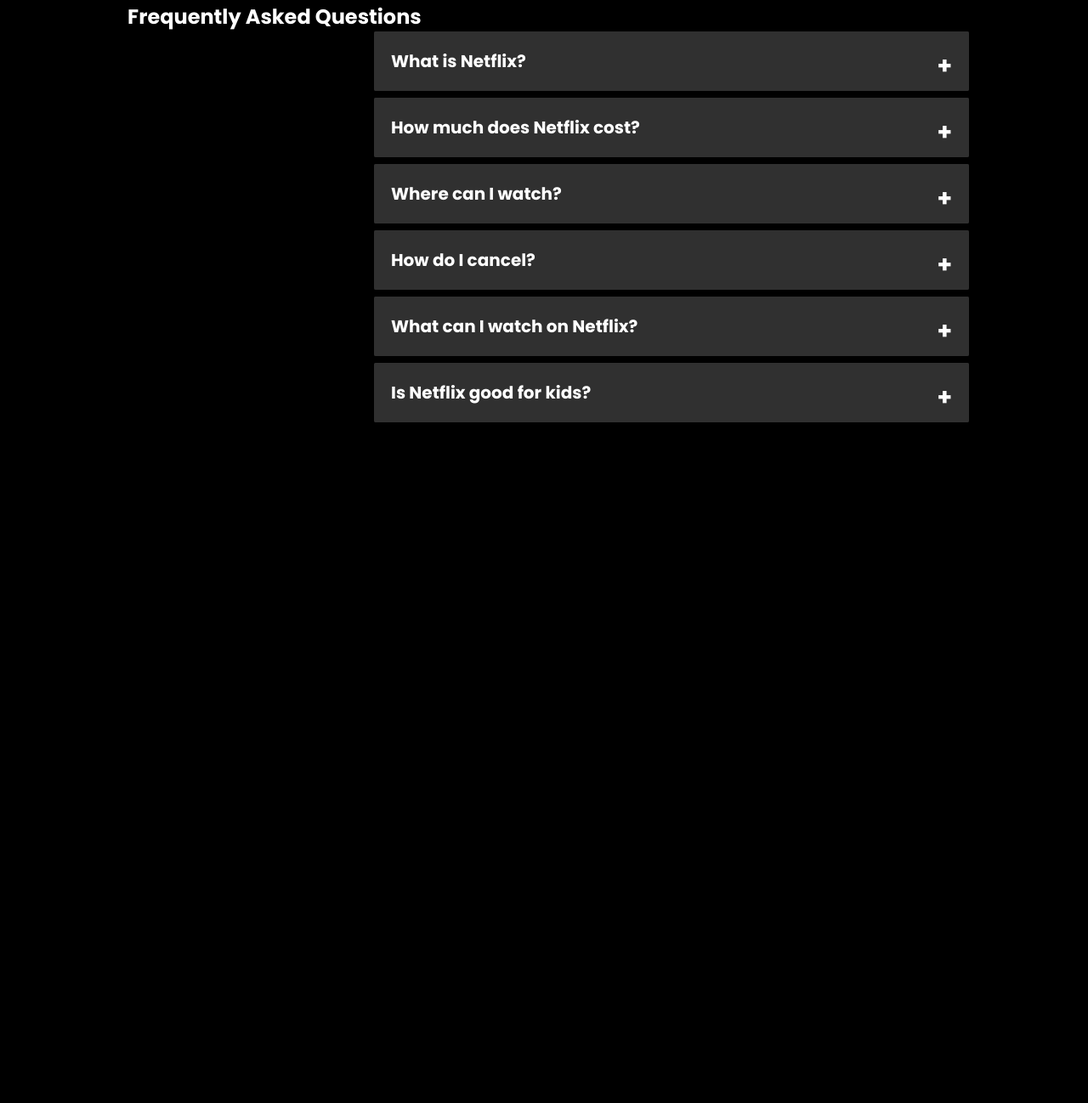
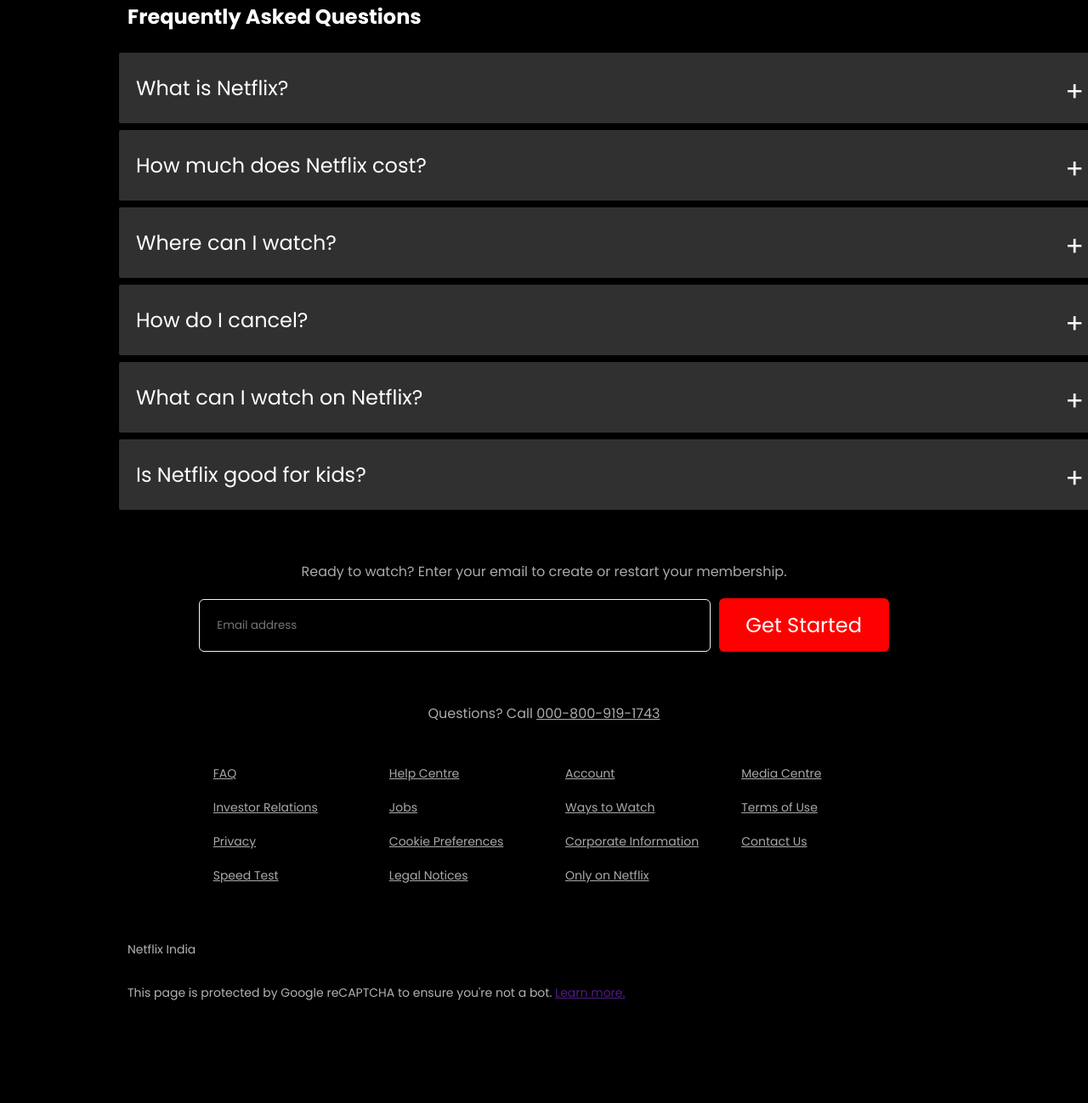
Before and after one commit to Ayushh9525/netflix-clone, a plain HTML site: page index.html in a window 1280 px wide. Shown: the part 1502-2800 px from the top of the page at 85% size. Before the commit the page ends 1999 px from the top, so only its background shows below. Drawn offline with Linux system fonts and the light colour scheme; a web font is replaced by a local one.

Commit message:
Added the faq toggle bar, the input bar below the faq section , the options section

```diff
--- a/dropdown.css
+++ b/dropdown.css
@@ -1,4 +1,4 @@
-
+/*
 .faq-container {
     max-width: 700px;
     margin: auto;
@@ -45,5 +45,75 @@
 
   .faq.active .faq-body {
     max-height: 500px; /* enough space */
+
+
+  .faq-container {
+    margin-top: 45px;
+    max-width: 1155px;
+    position: relative;
+   left: 140px;
+    /* top: 15px; */
+    /* width: 500px; */
+    /* margin: 40px auto; */
+    font-family: "Segoe UI", "Helvetica Neue", Helvetica, Arial, sans-serif;
+  }
+
+  .faq {
+    background-color: #303030;
+    margin-bottom: 8px;
+    border-radius: 2px;
+
+    overflow: hidden;
+    transition: background-color 0.3s ease;
+
+  }
+
+  .faq-header {
+    padding: 24px 20px;
+    font-size: 24px;
+    font-weight: 400;
+    color: white;
+    position: relative;
+    cursor: pointer;
+  }
+
+  .faq-header::after {
+    content: "+";
+    position: absolute;
+    right: 20px;
+    top: 22px;
+    font-size: 32px;
+    transition: transform 0.3s ease;
+  }
+
+  .faq.active .faq-header {
+    background-color: #444;
+  }
+
+  .faq.active .faq-header::after {
+    content: "×";
+    transform: rotate(0deg);
+  }
+
+  .faq-body {
+    max-height: 0;
+    overflow: hidden;
+    background-color: #303030;
+    transition: max-height 0.5s ease, padding 0.5s ease;
+    padding: 0 20px;
+    color: white;
+    font-size: 24px;
+    font: 400;
+    line-height: normal;
+  }
+
+  .faq.active .faq-body {
+    max-height: 500px;
     padding: 20px;
   }
+
+  .faq-body p {
+    margin-bottom: 16px;
+    line-height: 1.6;
+    font-size: 18px;
+  }
--- a/dropdown.js
+++ b/dropdown.js
@@ -3,11 +3,33 @@
 //     faq.classList.toggle("active");
 //   }
 
-const faqItems = document.querySelectorAll('.faq');
+// const faqItems = document.querySelectorAll('.faq');
 
-    faqItems.forEach(item => {
-      const header = item.querySelector('.faq-header');
-      header.addEventListener('click', () => {
-        item.classList.toggle('active');
+//     faqItems.forEach(item => {
+//       const header = item.querySelector('.faq-header');
+//       header.addEventListener('click', () => {
+//         item.classList.toggle('active');
+//       });
+//     });
+
+
+
+document.addEventListener("DOMContentLoaded", () => {
+  const faqItems = document.querySelectorAll('.faq');
+
+  faqItems.forEach(item => {
+    const header = item.querySelector('.faq-header');
+
+    header.addEventListener('click', () => {
+      // Close other open FAQs
+      faqItems.forEach(faq => {
+        if (faq !== item) {
+          faq.classList.remove('active');
+        }
       });
+
+      // Toggle clicked FAQ
+      item.classList.toggle('active');
     });
+  });
+});
--- a/index.html
+++ b/index.html
@@ -62,29 +62,70 @@
 
     <div class="faq">
       <div class="faq-header">How much does Netflix cost?</div>
-      <div class="faq-body"></div>
+      <div class="faq-body">Watch Netflix on your smartphone, tablet, Smart TV, laptop, or streaming device, all for one fixed monthly fee. Plans range from ₹149 to ₹649 a month. No extra costs, no contracts.</div>
     </div>
 
     <div class="faq">
       <div class="faq-header">Where can I watch?</div>
-      <div class="faq-body"></div>
+      <div class="faq-body">Watch anywhere, anytime. Sign in with your Netflix account to watch instantly on the web at netflix.com from your personal computer or on any internet-connected device that offers the Netflix app, including smart TVs, smartphones, tablets, streaming media players and game consoles.
+
+        You can also download your favourite shows with the iOS or Android app. Use downloads to watch while you're on the go and without an internet connection. Take Netflix with you anywhere.</div>
     </div>
 
     <div class="faq">
       <div class="faq-header">How do I cancel?</div>
-      <div class="faq-body"></div>
+      <div class="faq-body">Netflix is flexible. There are no annoying contracts and no commitments. You can easily cancel your account online in two clicks. There are no cancellation fees – start or stop your account anytime.</div>
     </div>
 
     <div class="faq">
       <div class="faq-header">What can I watch on Netflix?</div>
-      <div class="faq-body"></div>
+      <div class="faq-body">Netflix has an extensive library of feature films, documentaries, TV shows, anime, award-winning Netflix originals, and more. Watch as much as you want, anytime you want.</div>
     </div>
 
     <div class="faq">
       <div class="faq-header">Is Netflix good for kids?</div>
-      <div class="faq-body"></div>
+      <div class="faq-body">The Netflix Kids experience is included in your membership to give parents control while kids enjoy family-friendly TV shows and films in their own space.
+
+        Kids profiles come with PIN-protected parental controls that let you restrict the maturity rating of content kids can watch and block specific titles you don’t want kids to see.</div>
     </div>
   </div>
+  <div class="footer">
+  <span> Ready to watch? Enter your email to create or restart your membership.</span>
+  <span> <input type="text" class="input-foot" placeholder="Email address">
+   <button class="started">Get Started</button></span>
+  </div>
+  <div class="footer">
+    <p>Questions? Call <a href="#">000-800-919-1743</a></p>
+    <div class="options">
+      <ul>
+        <li><a href="#">FAQ</a></li>
+        <li><a href="#">Help Centre</a></li>
+        <li><a href="#">Account</a></li>
+        <li><a href="#">Media Centre</a></li>
+        <li><a href="#">Investor Relations</a></li>
+        <li><a href="#">Jobs</a></li>
+        <li><a href="#">Ways to Watch</a></li>
+        <li><a href="#">Terms of Use</a></li>
+        <li><a href="#">Privacy</a></li>
+        <li><a href="#">Cookie Preferences</a></li>
+        <li><a href="#">Corporate Information</a></li>
+        <li><a href="#">Contact Us</a></li>
+        <li><a href="#">Speed Test</a></li>
+        <li><a href="#">Legal Notices</a></li>
+        <li><a href="#">Only on Netflix</a></li>
+      </ul>
+    </div>
+  </div>
+  <div class="end">
+    <span class="name"> Netflix India</span> <br>
+    <span class="captcha">This page is protected by Google reCAPTCHA to ensure you're not a bot. <a href="">Learn more.</a></span>
+  </div>
+  <div class="space">
 
-</body>
+
+
+
+  </div>
+
+  </body>
 </html>
--- a/style.css
+++ b/style.css
@@ -158,7 +158,7 @@
     margin: 12px;
     justify-content: center;
     align-items: center;
-    gap: 20px;
+    gap: 40px;
   }
   .posters img{
     width: 190px;
@@ -232,7 +232,7 @@ background-image: radial-gradient(
     margin-left: 5px;
 }
 
-  .faq{
+  /* .faq{
     font-size: 24px;
     font-weight: bolder;
     color: white;
@@ -241,6 +241,7 @@ background-image: radial-gradient(
     top: 20px;
     left: 150px;
   }
+ */
  .faqs{
   font-size: 24px;
   font-weight: bolder;
@@ -251,3 +252,90 @@ background-image: radial-gradient(
   left: 150px;
 
 }
+
+.footer{
+  height: 100%;
+  font-family: 'Martel Sans', sans-serif;
+  color: white;
+  display: flex;
+  justify-content: center;
+  align-items: center;
+  flex-direction: column;
+ position: relative;
+ gap: 15px;
+ padding: 0px 30px;
+ /* position: relative;
+top: 15px; */
+ margin-top: 50px;
+
+}
+
+.input-foot{
+  width: 560px;
+  /* height: 50px; */
+  background-color: black;
+  color: white;
+  border: 0.1px solid whitesmoke;
+  padding: 20px;
+  border-radius: 6px;
+  margin-right: 5px;
+}
+
+.footer {
+  color: #aaa;
+  max-width: 1000px;
+  margin: 60px auto;
+  padding: 0 20px;
+  font-family: "Segoe UI", "Helvetica Neue", sans-serif;
+}
+
+.footer p {
+  margin-bottom: 30px;
+  font-size: 16px;
+}
+
+.footer p a {
+  color: #aaa;
+  text-decoration: underline;
+}
+
+.options ul {
+  list-style: none;
+  padding: 0;
+  display: grid;
+  grid-template-columns: repeat(4, 1fr);
+  gap: 15px 50px;
+}
+
+.options ul li a {
+  color: #aaa;
+  font-size: 14px;
+  text-decoration: underline;
+}
+
+.options ul li a:hover {
+  text-decoration: none;
+}
+
+
+.end{
+  color:
+  rgba(255, 255, 255, 0.7);
+  position: relative;
+  left: 150px;
+  top: 35px;
+  font-size: 14px;
+  font-weight: 400;
+}
+
+.name{
+  position: relative;
+bottom: 30px;
+}
+
+
+
+
+.space{
+  height: 180px;
+}
```
Lines whose indentation alone changed are shown as unchanged.
